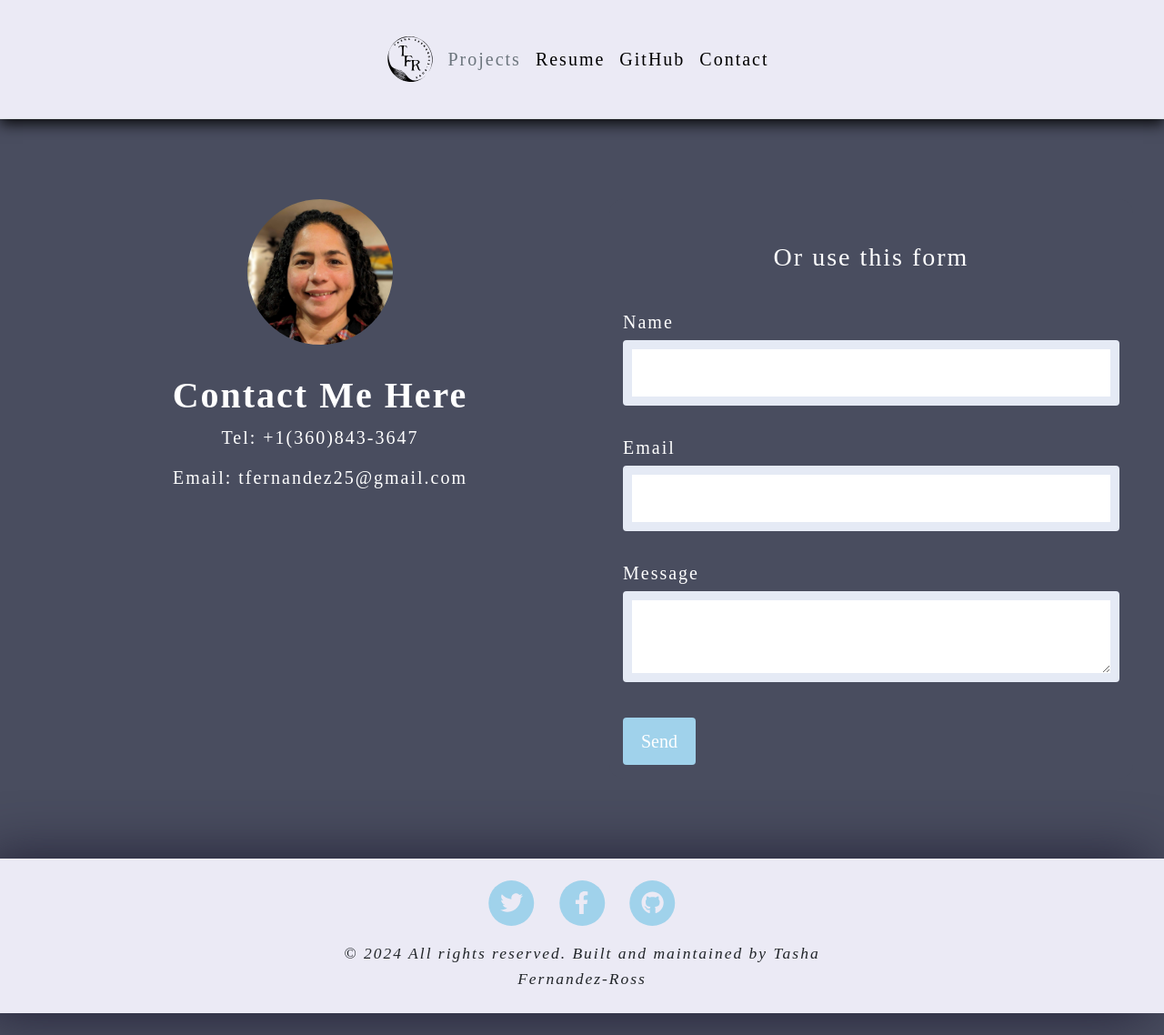
After one commit to TFR25/python-apps, a Flask app: page /contact in a window 1280 px wide. The commit adds this page. Shown: the whole page at 91% size. Run offline with Flask 3, Linux system fonts and the light colour scheme; some libraries are stand-ins or nearby versions.

Commit message:
add contact form.

```diff
--- a/main.py
+++ b/main.py
@@ -1,13 +1,42 @@
-from flask import Flask, render_template
+import json
+import smtplib
+
+from flask import Flask, render_template, flash
 from flask_bootstrap import Bootstrap5
 from datetime import datetime
-
+from flask_wtf import FlaskForm
+from wtforms import StringField, SubmitField, TextAreaField, validators
+import os
 
 app = Flask(__name__)
+app.secret_key = os.getenv('SECRET_KEY')
 Bootstrap5(app)
 
 now = datetime.now()
 current_year = now.year
+
+
+class contactForm(FlaskForm):
+    name = StringField('Name', [validators.InputRequired()])
+    email = StringField('Email', [validators.InputRequired()])
+    message = TextAreaField('Message', [validators.InputRequired()])
+    submit = SubmitField('Send')
+
+
+my_email = "my email"
+my_pwd = "my email password"
+
+try:
+    with open("data.json", "r") as data_file:
+        data = json.load(data_file)
+
+except FileNotFoundError:
+    print("Error, file not located.")
+except json.decoder.JSONDecodeError:
+    print("Error, file empty.")
+else:
+    my_email = data["gmail"]["email"]
+    my_pwd = data["gmail"]["password"]
 
 
 @app.route("/")
@@ -15,5 +44,26 @@ def home():
     return render_template('index.html', year=current_year)
 
 
+@app.route("/contact", methods=["GET", "POST"])
+def contact():
+    cForm = contactForm()
+    try:
+        if cForm.validate_on_submit():
+            with smtplib.SMTP("smtp.gmail.com", 587) as connection:
+                connection.starttls()
+                connection.login(user=my_email, password=my_pwd)
+                connection.sendmail(
+                    from_addr=cForm.email.data,
+                    to_addrs=my_email,
+                    msg=f"Subject: Portfolio contact form \n\nName: {cForm.name.data},\n\nEmail: {cForm.email.data}, \n\n{cForm.message.data}")
+            cForm = contactForm(formdata=None)
+            flash("Thank you. Message sent successfully.")
+    except UnicodeEncodeError:
+        flash("Sorry emoji's not supported. Message not sent.")
+        return render_template('contact.html', form=cForm, year=current_year)
+    else:
+        return render_template('contact.html', form=cForm, year=current_year)
+
+
 if __name__ == "__main__":
     app.run(debug=True)
--- a/static/css/style.css
+++ b/static/css/style.css
@@ -51,3 +51,92 @@ footer {
 .fa-inverse:hover {
 color: #494D5F;
 }
+
+/*************************contact css*****************/
+.card-body {
+  display: grid;
+  overflow: hidden;
+  grid-template-columns: 1;
+  padding: 5%;
+
+}
+.contact-info {
+    text-align: center;
+}
+h3 {
+  padding: 2rem;
+}
+
+input[type="text"],
+select,
+textarea {
+  width: 80%;
+  padding: 0.75rem;
+  border: 0.063rem solid #201e3a;
+  border-radius: 0.25rem;
+  box-sizing: border-box;
+  margin-top: 0.375rem;
+  margin-bottom: 1rem;
+  resize: vertical;
+}
+
+input[type="submit"] {
+  background-color: #A0D2EB;
+  padding: 0.75rem 1.25rem;
+  color: white;
+  border: none;
+  border-radius: 0.25rem;
+  cursor: pointer;
+}
+
+input[type="submit"]:hover {
+  background-color: #3f454b;
+}
+
+.message-box {
+  border-radius: 0.938rem color: #494D5F;
+  background-color: #4b535a;
+  padding: 0.938rem;
+}
+
+@media (min-width: 48rem) {
+  .card-body {
+    display: grid;
+    overflow: hidden;
+    grid-template-columns: 1fr 1fr;
+    padding: 5%;
+  }
+
+  input[type="text"],
+  select,
+  textarea {
+    width: 100%;
+    padding: 0.75rem;
+    border: 0.636rem solid #e5eaf5;
+    border-radius: 0.25rem;
+    box-sizing: border-box;
+    margin-top: 0.375rem;
+    margin-bottom: 1rem;
+    resize: vertical;
+  }
+
+  input[type="submit"] {
+    background-color: #A0D2EB;
+    color: white;
+    padding: 0.75rem 1.25rem;
+    border: none;
+    border-radius: 0.25rem;
+    cursor: pointer;
+  }
+
+  input[type="submit"]:hover {
+    background-color: #3f454b;
+  }
+
+  .message-box {
+    margin-left: 1.875rem;
+    border-radius: 0.938rem;
+    background-color: #494D5F;
+    padding: 0.938rem;
+  }
+}
--- a/static/javascript/index.js
+++ b/static/javascript/index.js
@@ -5,12 +5,6 @@ bar.addEventListener("click", () => {
   menu.classList.toggle("show-menu");
   bar.classList.toggle("fa-bars-transparent")
 });
-
-/*!
-* Start Bootstrap - Clean Blog v6.0.9 (https://startbootstrap.com/theme/clean-blog)
-* Copyright 2013-2023 Start Bootstrap
-* Licensed under MIT (https://github.com/StartBootstrap/startbootstrap-clean-blog/blob/master/LICENSE)
-*/
 window.addEventListener('DOMContentLoaded', () => {
     let scrollPos = 0;
     const mainNav = document.getElementById('mainNav');
--- a/templates/base.html
+++ b/templates/base.html
@@ -35,7 +35,8 @@
 </head>
 <body>
 {%block navbar%}{%endblock%}
-{%block content%}{%endblock%}
+{%block content%}
+{%endblock%}
 </body>
 {%block footer%}{%endblock%}
 </html>
--- /dev/null
+++ b/templates/contact.html
@@ -0,0 +1,39 @@
+{%extends 'base.html'%}
+{%block navbar%}{%include 'nav.html'%}{%endblock%}
+{%block content%}
+<section class="card-body ">
+  <section class="contact-info">
+    <img
+            src="./static/assets/profileImage_logo/HeadShot.jpg"
+            height="6.25rem"
+            class="profile-img"
+            alt="Authors profile image"
+    />
+    <h1><b>Contact Me Here </b></h1>
+    <p>Tel: +1(360)843-3647</p>
+    <p>Email: tfernandez25@gmail.com</p>
+    <!-- <a href="index.html" id="contact-btn"><b>Return home</b> -->
+  </section>
+
+  <div class="message-box container">
+    <h3 class="contact-info">Or use this form</h3>
+    <form method="POST" action="{{url_for('contact')}}">
+        {{form.csrf_token}}
+        <p id="name">{{ form.name.label }}<br>{{ form.name }}</p>
+        <p id="email">{{ form.email.label }}<br>{{ form.email(size=30) }}</p>
+        <p id="message">{{ form.message.label }}<br>{{ form.message }}</p>
+        {{ form.submit }}
+            {% with messages = get_flashed_messages() %}
+                {% if messages %}
+                  {% for message in messages %}
+                     {{ message }}
+                  {% endfor %}
+                {% endif %}
+            {% endwith %}
+    </form>
+
+
+  </div>
+</section>
+{%endblock%}
+{%block footer%}{%include 'footer.html'%}{%endblock%}
--- a/templates/footer.html
+++ b/templates/footer.html
@@ -40,5 +40,5 @@
 <!-- Bootstrap core JS-->
 <script src="https://cdn.jsdelivr.net/npm/bootstrap@5.2.3/dist/js/bootstrap.bundle.min.js"></script>
 <!-- Core theme JS-->
-<script src="{{ url_for('static', filename='js/scripts.js') }}"></script>
+<script src="{{ url_for('static', filename='javascript/index.js') }}"></script>
 {%endblock%}
--- a/templates/nav.html
+++ b/templates/nav.html
@@ -12,7 +12,7 @@
           <li><a href="#" class="nav-link px-2 link-secondary">Projects</a></li>
           <li><a href="#" class="nav-link px-2 link-body-emphasis">Resume</a></li>
           <li><a href="https://github.com/TFR25" class="nav-link px-2 link-body-emphasis">GitHub</a></li>
-          <li><a href="#" class="nav-link px-2 link-body-emphasis">Contact</a></li>
+          <li><a href="{{url_for('contact')}}" class="nav-link px-2 link-body-emphasis">Contact</a></li>
         </ul>
       </div>
     </div>
```
Also changed, not shown: 1 other file.
